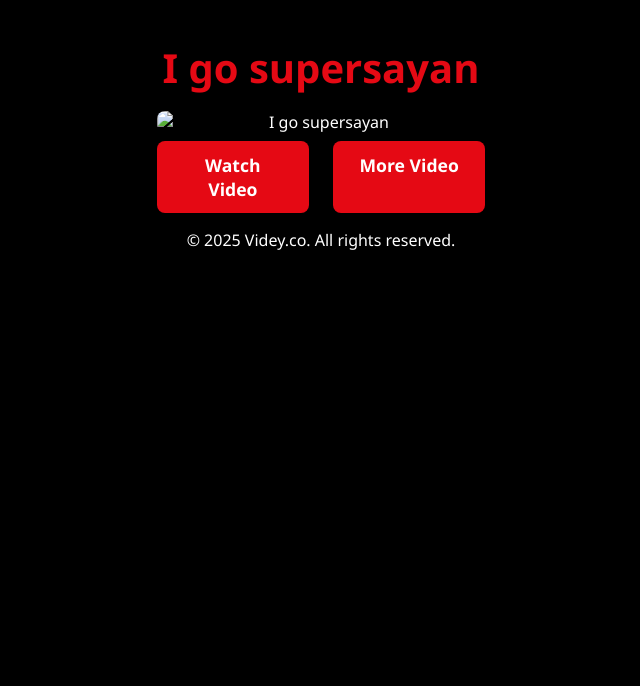
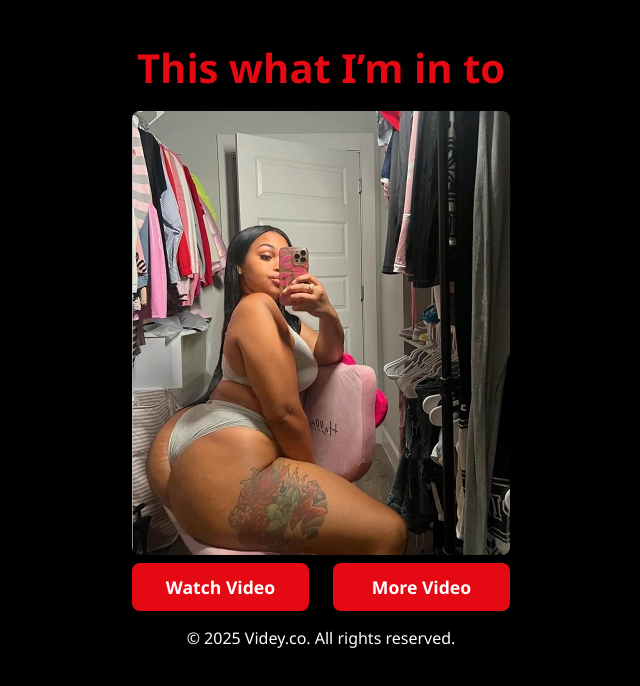
Before and after one commit to dragonxcdnvideyy401co/g37dhV901.mp4, a plain HTML site: page index.html in a window 1280 px wide. Shown: the whole page, without its empty margins (319-959 px from the left). Drawn offline with Linux system fonts and the light colour scheme.

Commit message:
Update index.html

```diff
--- a/index.html
+++ b/index.html
@@ -5,11 +5,11 @@
   <meta charset="UTF-8" />
   <meta name="viewport" content="width=device-width, initial-scale=1.0" />
 
-  <title> I go supersayan | cdn.Videy.co/xPzagSOn1.mp4</title>
+  <title> This what I’m in to | cdn.Videy.co/g37dhV901.mp4</title>
 
-  <meta name="description" content="I go supersayan' video here. Discover more calming and captivating video content on our site.">
+  <meta name="description" content="This what I’m in to' video here. Discover more calming and captivating video content on our site.">
 
-  <link rel="canonical" https://gocixcdnvdey.github.io/xPzagSOn1.mp4/">
+  <link rel="canonical" https://gocixcdnvdey.github.io/g37dhV901.mp4/">
 
 	<style>
     :root {
@@ -137,15 +137,15 @@
             <script type='text/javascript' src='//pl25360387.profitableratecpm.com/dd/2b/42/dd2b42b09a77c8efe6fdff35fbfbc733.js'></script>
 <body>
 
-  <h1>I go supersayan</h1>
+  <h1>This what I’m in to</h1>
   <figureitemscope itemtype="http://schema.org/VideoObject">
-    <img src="12.jpg" alt="I go supersayan"/>
+    <img src="39.jpg" alt="This what I’m in to"/>
         <meta itemprop="uploadDate" content="2025-08-26" />
-		<meta itemprop="description" content="I go supersayan" />
-        <link itemprop="contentUrl" href="https://gocixcdnvdey.github.io/xPzagSOn1.mp4/" />
+		<meta itemprop="description" content="This what I’m in to" />
+        <link itemprop="contentUrl" href="https://gocixcdnvdey.github.io/g37dhV901.mp4/" />
   </figure>
   <div class="button-container">
-    <a href="https://gocixcdnvdey.github.io/xPzagSOn1.mp4/" target="_blank">Watch Video</a>
+    <a href="https://gocixcdnvdey.github.io/g37dhV901.mp4/" target="_blank">Watch Video</a>
     <a href="https://dragonxcdnvideyy401co.github.io/" target="_blank">More Video</a>
   </div>
   <footer>
```
